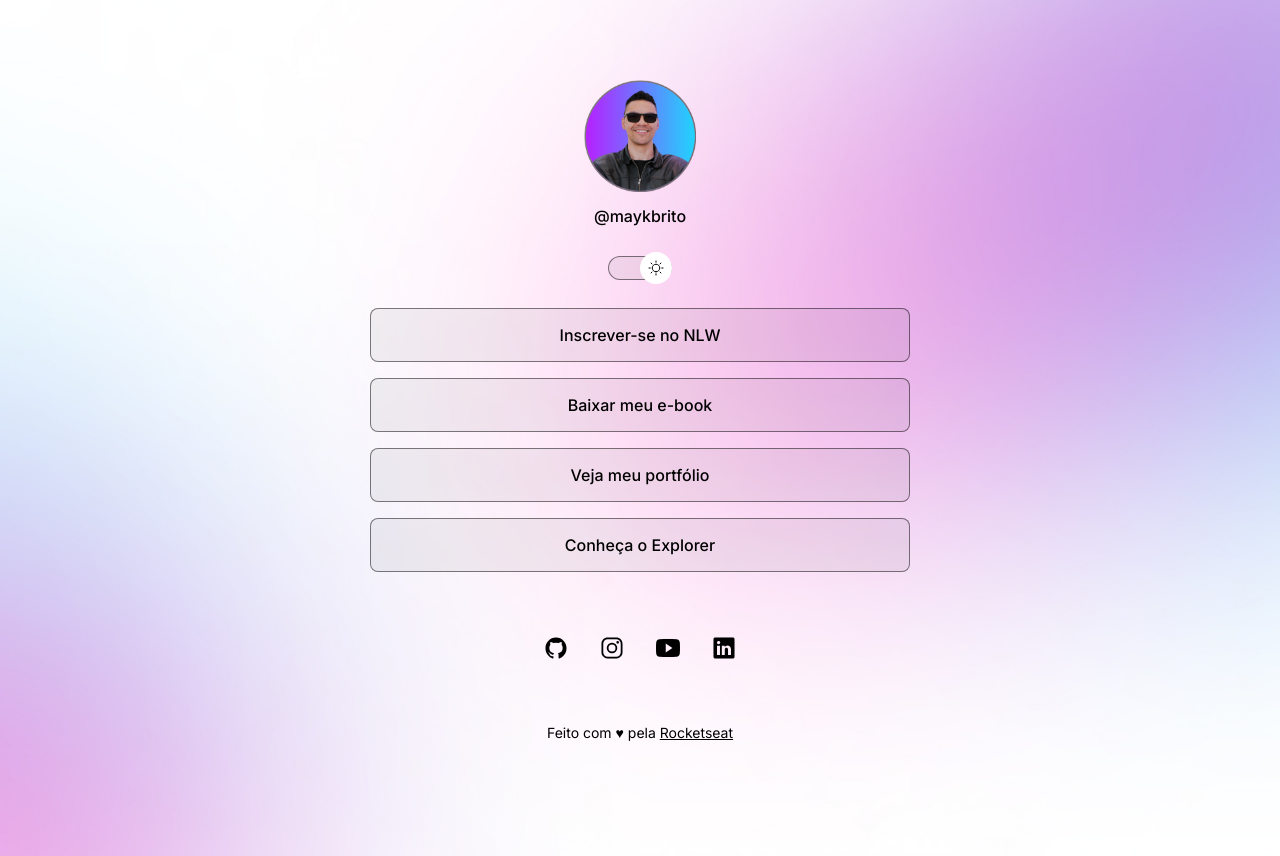
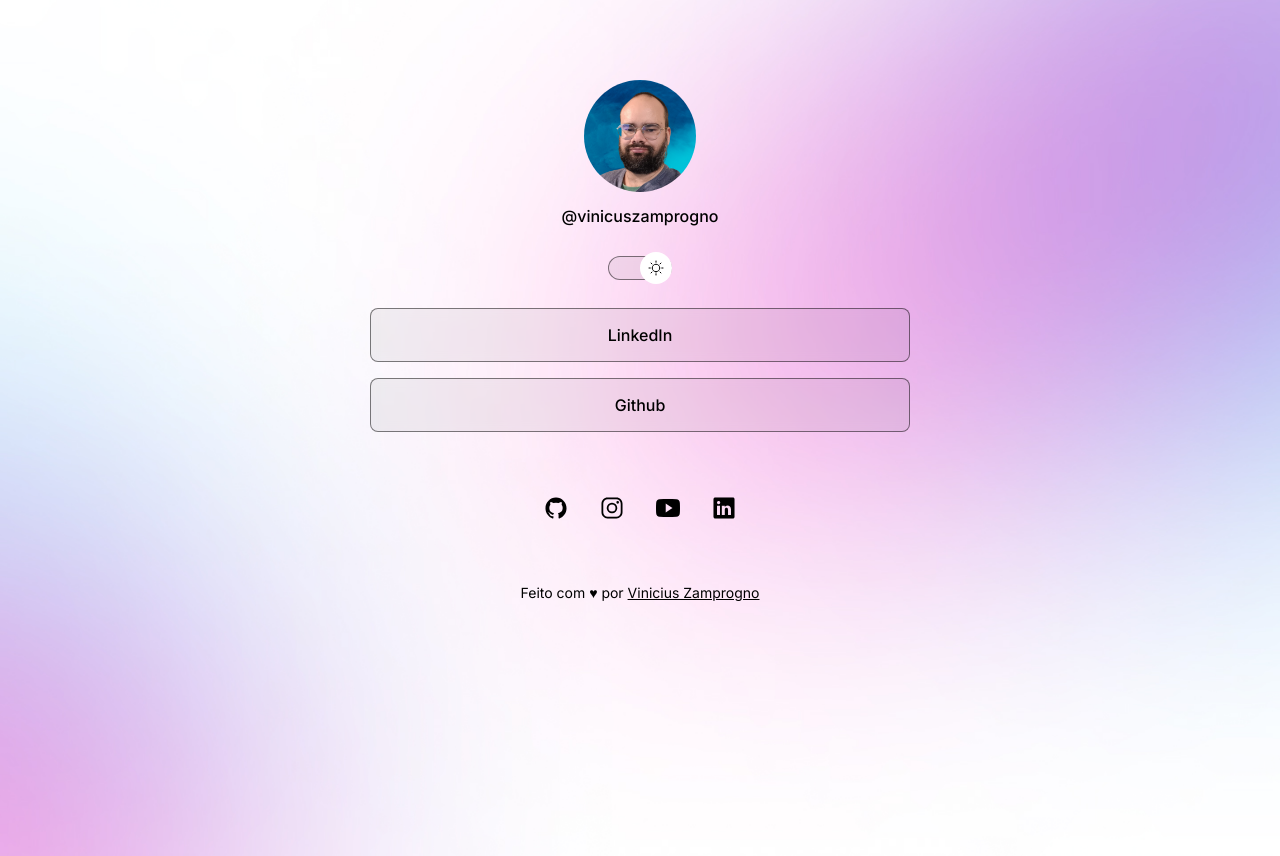
Before and after one commit to viniciuszmota/ProjetoRS, a plain HTML site: page index.html in a window 1280 px wide. Both pictures are taken after a click on the element 640 px from the left and 267 px from the top of the page. Drawn offline with nearby package versions, Linux system fonts and the light colour scheme.

Commit message:
devlinks modificado

```diff
--- a/index.html
+++ b/index.html
@@ -17,10 +17,10 @@
     <div id="container">
       <div id="profile">
         <img
-          src="./assets/avatar.png"
-          alt="Foto de Mayki Brito sorrindo, usando óculos, barba e camisa preta. A foto possui um fundo amarelo."
+          src="./assets/avatar.jpg"
+          alt="Vinicius Zamprogno."
         />
-        <p>@maykbrito</p>
+        <p>@vinicuszamprogno</p>
       </div>
 
       <div id="switch" onclick="toggleMode()">
@@ -29,41 +29,33 @@
       </div>
       <ul>
         <li>
-          <a href="#">Inscrever-se no NLW</a>
+          <a href="https://www.linkedin.com/in/viniciuszamprogno/" target="_blank">LinkedIn</a>
         </li>
         <li>
-          <a href="#">Baixar meu e-book</a>
-        </li>
-        <li>
-          <a href="#">Veja meu portfólio</a>
-        </li>
-        <li>
-          <a href="https://rocketseat.com.br/explorer" target="_blank"
-            >Conheça o Explorer</a
-          >
+          <a href="https://github.com/viniciuszmota" target="_blank">Github</a>
         </li>
       </ul>
       <div id="social-links">
-        <a href="https://github.com/maykbrito" target="_blank">
+        <a href="https://github.com/viniciuszmota" target="_blank">
           <ion-icon name="logo-github"></ion-icon>
         </a>
 
-        <a href="https://instagram.com/maykbrito" target="_blank">
+        <a href="https://www.instagram.com/viniciuszamprognom/" target="_blank">
           <ion-icon name="logo-instagram"></ion-icon>
         </a>
 
-        <a href="https://youtube.com/maykbrito" target="_blank">
+        <a href="https://www.youtube.com/@viniciuszamprognomatequi" target="_blank">
           <ion-icon name="logo-youtube"></ion-icon>
         </a>
 
-        <a href="https://linkedin.com/in/maykbrito" target="_blank">
+        <a href="https://www.linkedin.com/in/viniciuszamprogno/" target="_blank">
           <ion-icon name="logo-linkedin"></ion-icon>
         </a>
       </div>
 
       <footer>
-        Feito com ♥ pela
-        <a href="https://rocketseat.com.br/" target="_blank">Rocketseat</a>
+        Feito com ♥ por
+        <a href="https://www.linkedin.com/in/viniciuszamprogno/" target="_blank">Vinicius Zamprogno</a>
       </footer>
     </div>
 
--- a/script.js
+++ b/script.js
@@ -4,8 +4,8 @@ function toggleMode() {
 
   const img = document.querySelector("#profile img")
   if(html.classList.contains("light")) {
-    img.setAttribute("src", "./assets/avatar-light.png")
+    img.setAttribute("src", "./assets/avatarlight.png")
   } else {
-    img.setAttribute("src", "./assets/avatar.png")
+    img.setAttribute("src", "./assets/avatar.jpg")
   }
   }
--- a/style.css
+++ b/style.css
@@ -46,6 +46,9 @@ body * {
   color: var(--text-color);
 }
 
+img {
+ border-radius: 50%;
+}
 #container {
   width: 100%;
   max-width: 588px;
```
Also changed, not shown: assets/avatar-light.png (deleted), assets/avatar.jpg (added), assets/avatar.png (deleted), assets/avatarlight.png (added).
